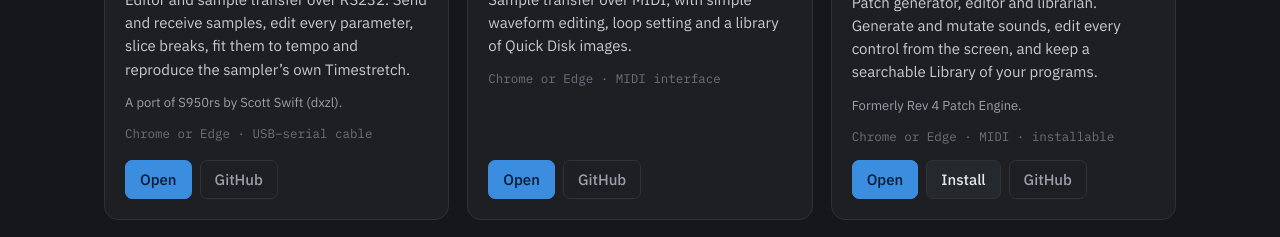
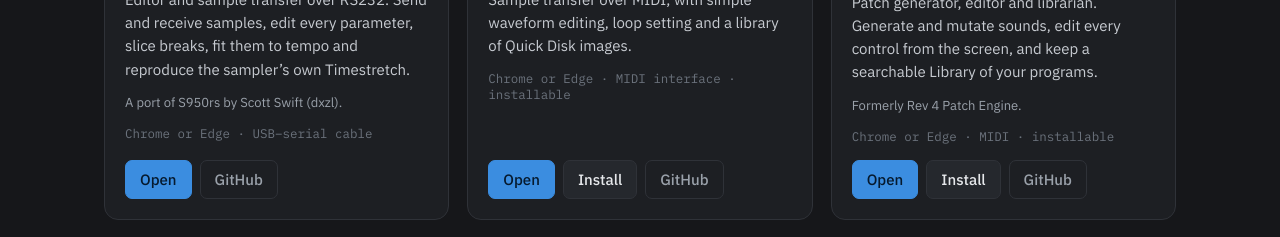
Before and after one commit to opt-fx/opt-fx.github.io, a plain HTML site: page index.html in a window 1280 px wide. Shown: the part 374-611 px from the top of the page. Drawn offline with nearby package versions, Linux system fonts and the light colour scheme.

Commit message:
Front page: S612 transfer is installable
Co-Authored-By: Claude Opus 5.5 <noreply@anthropic.com>
Claude-Session: https://claude.ai/code/session_01EcJiKn2T1cFUAL4EKxtCKe

```diff
--- a/index.html
+++ b/index.html
@@ -92,7 +92,7 @@ const APPS = [
   { id:'s950rx', name:'S950rx', icon:'s950rx', gear:'Akai S950 and S900',
     text:'Editor and sample transfer over RS232. Send and receive samples, edit every parameter, slice breaks, fit them to tempo and reproduce the sampler’s own Timestretch.',
     needs:'Chrome or Edge · USB–serial cable', credit:'A port of S950rs by Scott Swift (dxzl).' },
-  { id:'s612-transfer', name:'S612 transfer', icon:'s612-transfer', gear:'Akai S612',
+  { id:'s612-transfer', name:'S612 transfer', icon:'s612-transfer', gear:'Akai S612', installable:true,
     text:'Sample transfer over MIDI, with simple waveform editing, loop setting and a library of Quick Disk images.',
     needs:'Chrome or Edge · MIDI interface' },
   { id:'seer', name:'Seer', icon:'seer', gear:'Sequential Prophet-5 and Prophet-10 Rev 4', installable:true,
```
